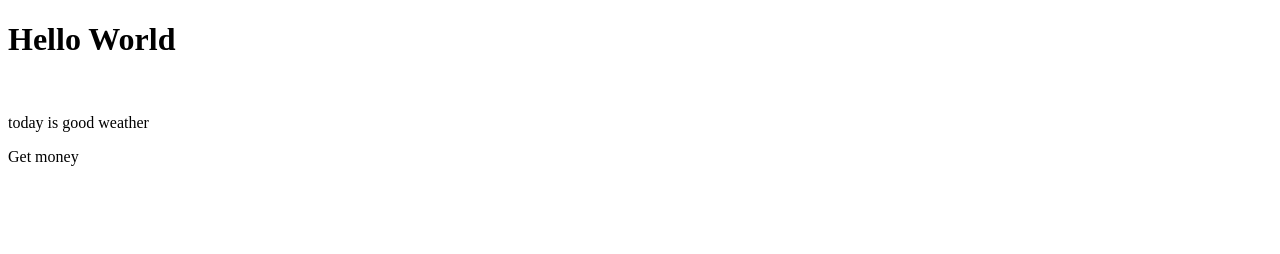
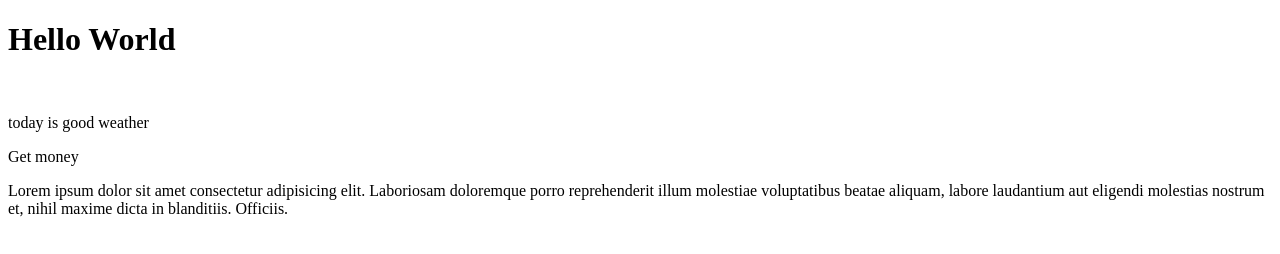
Before and after one commit to Akrom-555/work-in-git-and-github, a plain HTML site: page index.html in a window 1280 px wide. Drawn offline with Linux system fonts and the light colour scheme.

Commit message:
добавили текст лорен ипсун

```diff
--- a/index.html
+++ b/index.html
@@ -10,5 +10,11 @@
     <br />
     <p>today is good weather</p>
     <p>Get money</p>
+    <p>
+      Lorem ipsum dolor sit amet consectetur adipisicing elit. Laboriosam
+      doloremque porro reprehenderit illum molestiae voluptatibus beatae
+      aliquam, labore laudantium aut eligendi molestias nostrum et, nihil maxime
+      dicta in blanditiis. Officiis.
+    </p>
   </body>
 </html>
```
